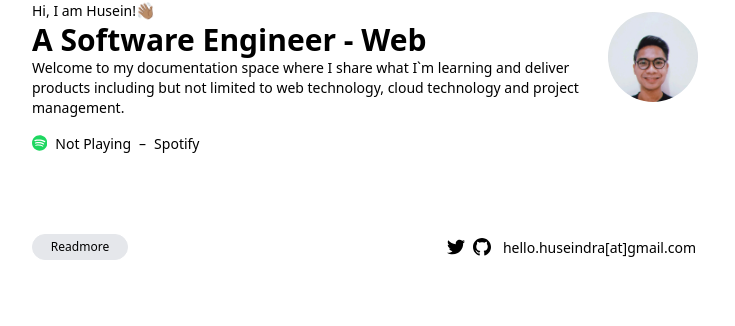
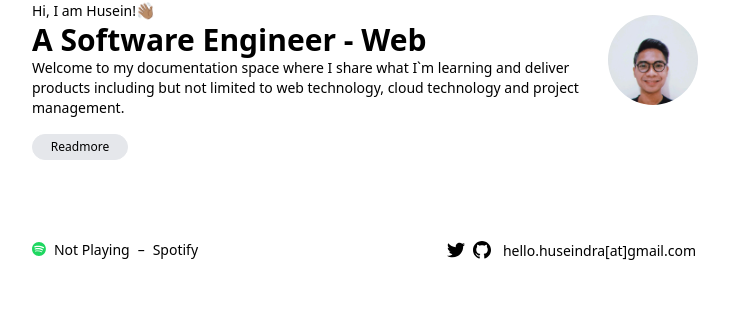
Before and after one commit to huseindra/about.huseindra.com, a Next.js app: page / in a window 1280 px wide. Shown: the part 274-600 px from the top of the page, without its empty margins (272-1007 px from the left). Built offline with nearby package versions, Linux system fonts and the light colour scheme; no server answers.

Commit message:
update: placement readmore

```diff
--- a/pages/index.tsx
+++ b/pages/index.tsx
@@ -39,19 +39,20 @@ const Home: NextPage = () => {
               <span className='text-sm'>Hi, I am Husein!</span><span className='say-hi'>👋🏽</span>
               <h1 className='text-xl sm:text-3xl font-bold'>A Software Engineer - Web</h1>
               <p className='text-sm text-justify md:text-left'>Welcome to my documentation space where I share what I`m learning and deliver products including but not limited to web technology, cloud technology and project management.</p>
-              <div className='flex items-center my-4'>
-                <NowPlaying />
+              <div className='flex my-4'>
+                <a className='p-1 border bg-gray-200 text-black rounded-3xl text-center justify-center w-24	items-center text-xs cursor-pointer'>Readmore</a>
               </div>
+
             </div>
           </div>
           <div className='hidden sm:block '>
               <Image src={'/hik.jpeg'} width="90" height="90" alt="Husein Ik" className='border border border-gray-200 rounded-full	' priority/>
           </div>
         </div>
-        <div className='flex flex-col md:flex-row w-full justify-between mx-auto max-w-2xl my-16'>
-          <div className='flex'>
-            <a className='p-1 border bg-gray-200 text-black rounded-3xl text-center justify-center w-24	items-center text-xs cursor-pointer'>Readmore</a>
-          </div>
+        <div className='flex flex-col md:flex-row w-full justify-between mx-auto max-w-2xl my-12'>
+          <div className='flex items-center my-4'>
+              <NowPlaying />
+           </div>
           <div className='flex items-center cursor-pointer'>
             <Social theme={theme}/>
           </div>
```
